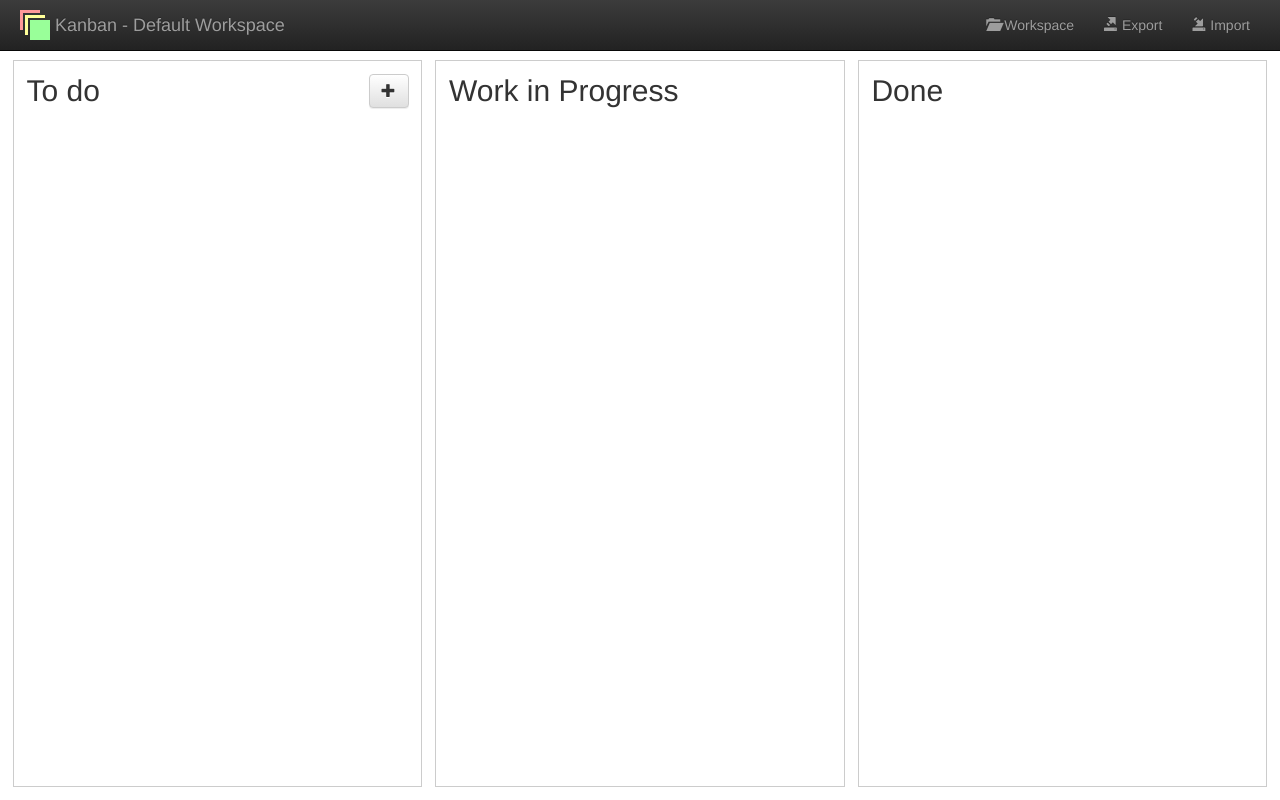
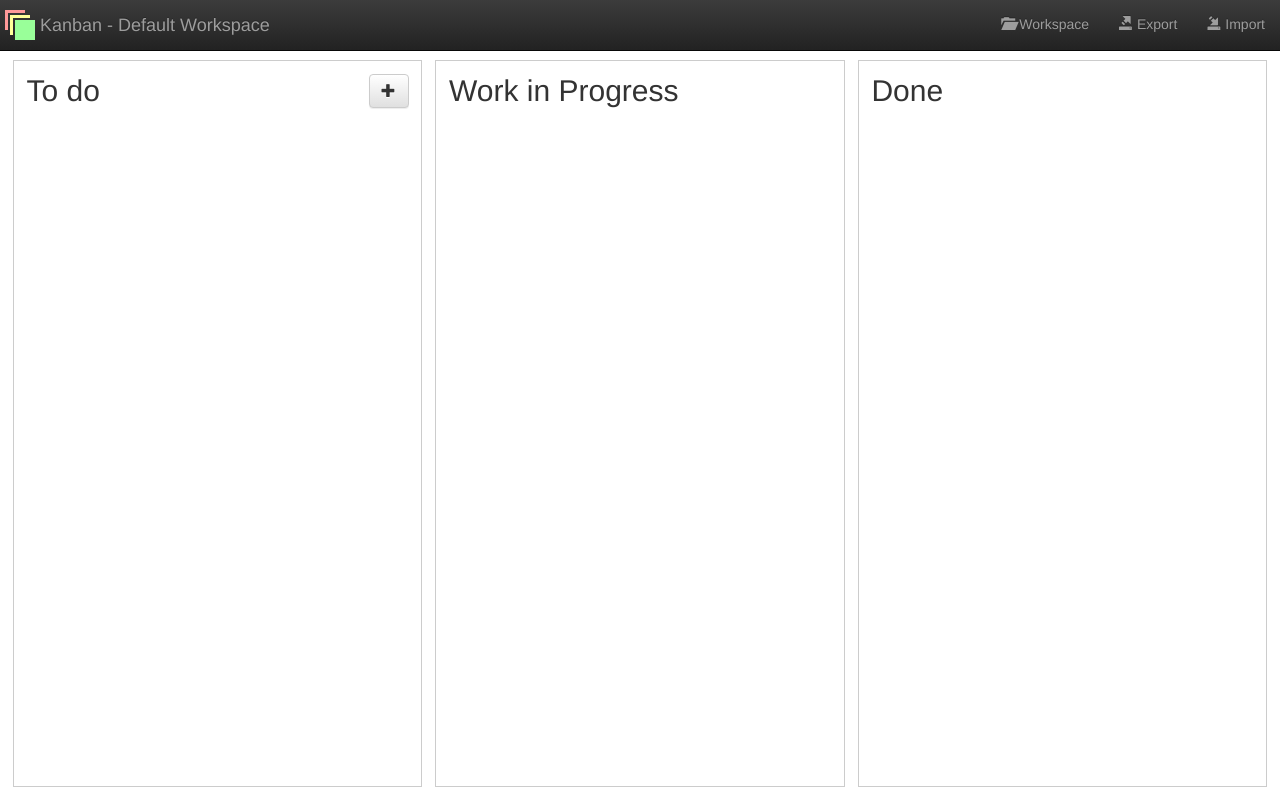
Before and after one commit to rafaelodon/kanban, a plain HTML site: page index.html in a window 1280 px wide. Drawn offline with nearby package versions, Linux system fonts and the light colour scheme; some packages are replaced by stand-ins of ours; a script that the page names is missing.

Commit message:
CSS improvements

```diff
--- a/index.css
+++ b/index.css
@@ -1,9 +1,6 @@
-html {
+html, body, #container {
 	height: 100%;
-}
-
-body {
-	height: 100%;
+	min-width: 960px;
 	margin: 0;
 	padding: 0;
 }
@@ -137,8 +134,18 @@ h2,  h3{
 	float: right;
 }
 
-#menu li{
+ul#menu{
+	height: 100%;
+}
+
+ul#menu>li{
 	float: left !important;
+}
+
+ul#menu>li>a{
+	height: 100%;
+	line-height: 100%;
+	vertical-align: middle;
 }
 
 .liWorkspace a{
--- a/index.html
+++ b/index.html
@@ -8,8 +8,8 @@
 		<link rel="stylesheet" href="index.css">
 	</head>
   	<body>
+  		<div id="container">
 	  		<nav class="navbar navbar-inverse navbar-fixed-top">
-		    <div class="container-fluid">
 		        <a class="navbar-brand" href="#"><span id="title"></span></a>
 	        	<ul class="nav navbar-nav" id="menu">
 	        		<li class="dropdown">
@@ -36,7 +36,6 @@
 		            	</a>
 		           	</li>
 		        </ul>
-			</div>
 		    </nav>
 	  		<div id="kanban">
 	  			<div id="todo" class="column">
@@ -54,7 +53,6 @@
 	  				<h2>Done</h2>
 	  			</div>
 	  		</div>
-
 			<div id="modalContainer">
 		  		<div id="modalBackground"></div>
 				<div id="modalTask" class="modal">
@@ -106,6 +104,7 @@
 					</div>
 				</div>
 			</div>
+		</div>
 		<script type="text/javascript" src="https://code.jquery.com/jquery-2.1.4.min.js"></script>
 		<script src="https://code.jquery.com/ui/1.11.4/jquery-ui.js"></script>
 		<script src="https://cdnjs.cloudflare.com/ajax/libs/jquery.blockUI/2.66.0-2013.10.09/jquery.blockUI.min.js"></script>
```
Lines whose indentation alone changed are shown as unchanged.
